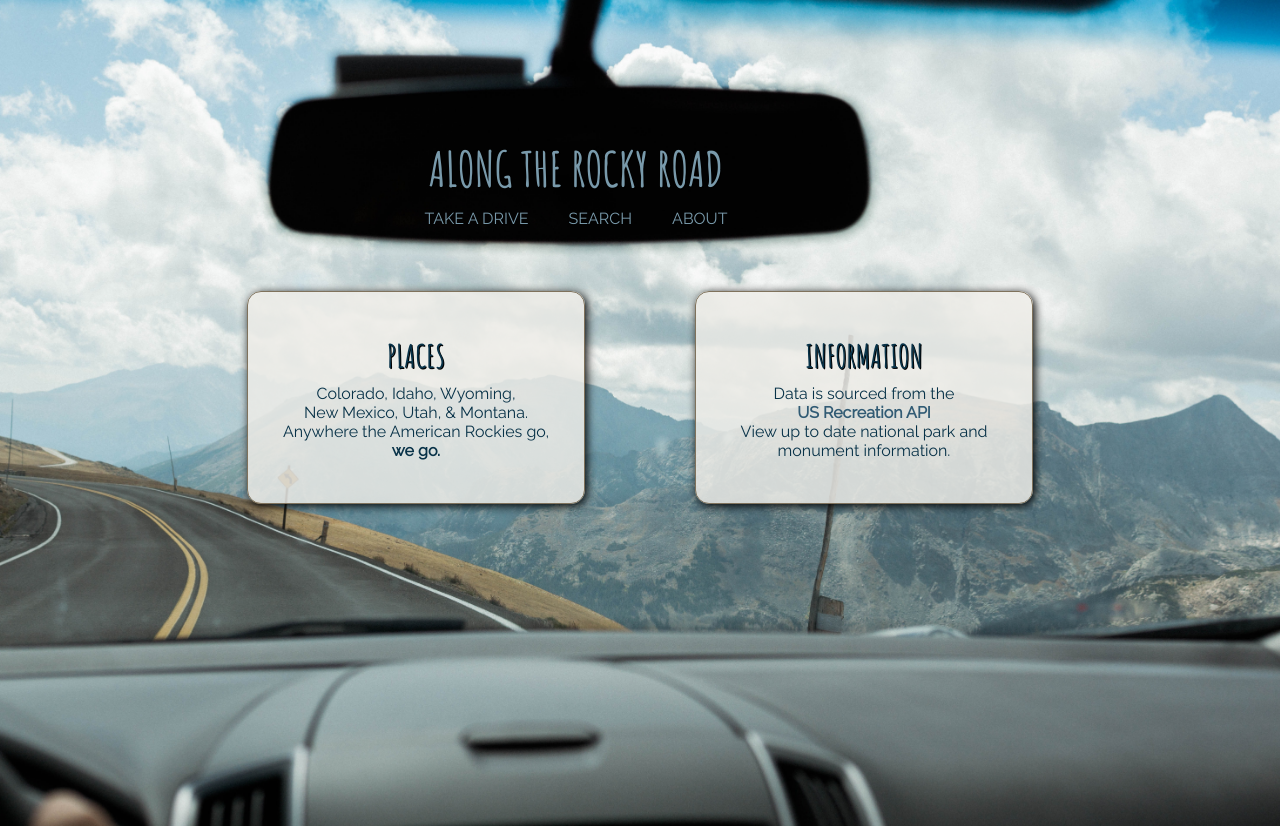
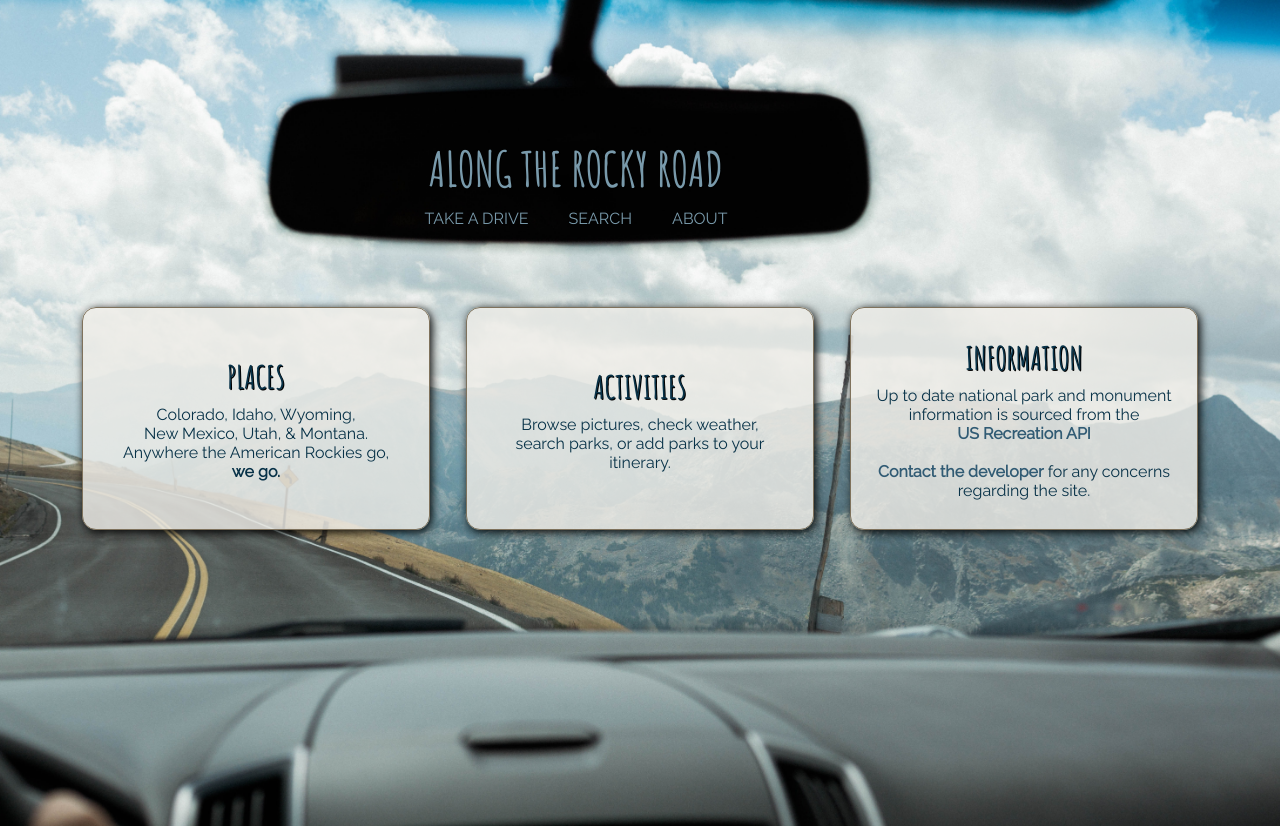
Before and after one commit to leighlars/rocky-road, a React (Create React App) app: page /about in a window 1280 px wide. Built offline with nearby package versions, Linux system fonts and the light colour scheme; a web font is replaced by a local one.

Commit message:
Add About page activities boxes

```diff
--- a/src/About/About.js
+++ b/src/About/About.js
@@ -17,12 +17,23 @@ const About = () => {
       </p>
      </article>
      <article class="about-box">
+      <h2>Activities</h2>
+      <p>
+       Browse pictures, check weather, <br />
+       search parks, or add parks to your itinerary.
+      </p>
+     </article>
+     <article class="about-box">
       <h2>Information</h2>
-      <p>Data is sourced from the</p>
+      <p>Up to date national park and monument information is sourced from the</p>
       <a href="ridb.recreation.gov" target="_blank" rel="noopener noreferrer">
        US Recreation API
       </a>
-      <p>View up to date national park and monument information.</p>
+      <p>
+      <br />
+       <a href="ridb.recreation.gov" target="_blank" rel="noopener noreferrer">
+        Contact the developer</a> for any concerns regarding the site.
+      </p>
      </article>
     </section>
    </section>
--- a/src/About/About.scss
+++ b/src/About/About.scss
@@ -23,8 +23,8 @@
   .about-boxes {
     @include rowDisplay();
     justify-content: space-around;
-    margin-top: 6em;
-    width: 70vw;
+    margin-top: 7em;
+    width: 90vw;
     .about-box {
       @include columnDisplay();
       justify-content: center;
```
